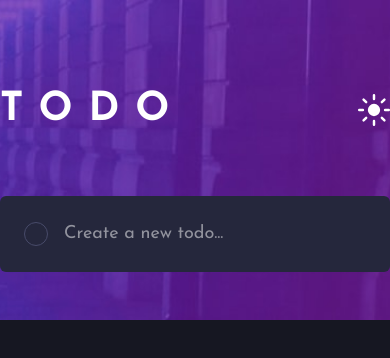
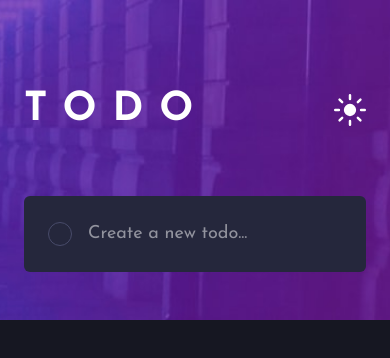
Before and after one commit to milennafeijo/projeto-todo-react-tailwind, a React (Vite) app: page / in a window 390 px wide. Shown: the top 358 px of the page. Built offline with nearby package versions, Linux system fonts and the light colour scheme.

Commit message:
fix: arruma padding horizontal para responsividade

```diff
--- a/src/App.tsx
+++ b/src/App.tsx
@@ -5,7 +5,7 @@ function App() {
   return (
   <main className="bg-navy-950 h-screen">
     <div className="bg-[url('/images/bg-desktop-dark.jpg')] h-80 bg-cover bg-center">
-      <div className="max-w-175 m-auto mb-6">
+      <div className="max-w-175 m-auto mb-6 px-6">
         <TodoHeader />
         <TodoForm />
       </div>
```
